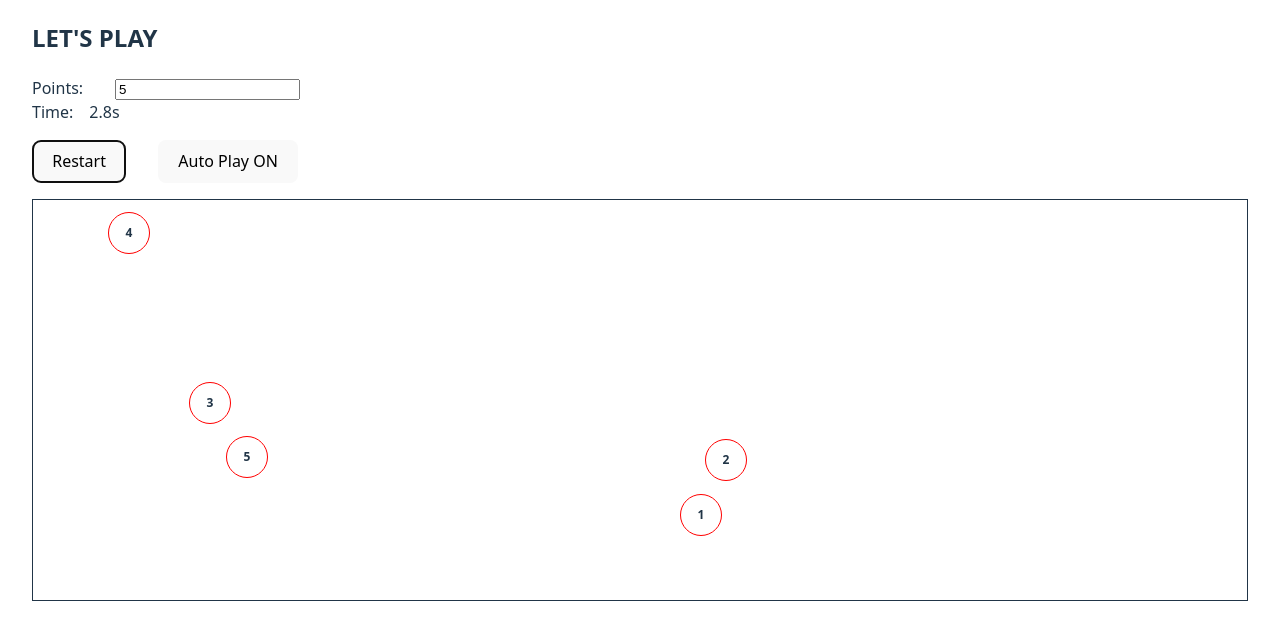
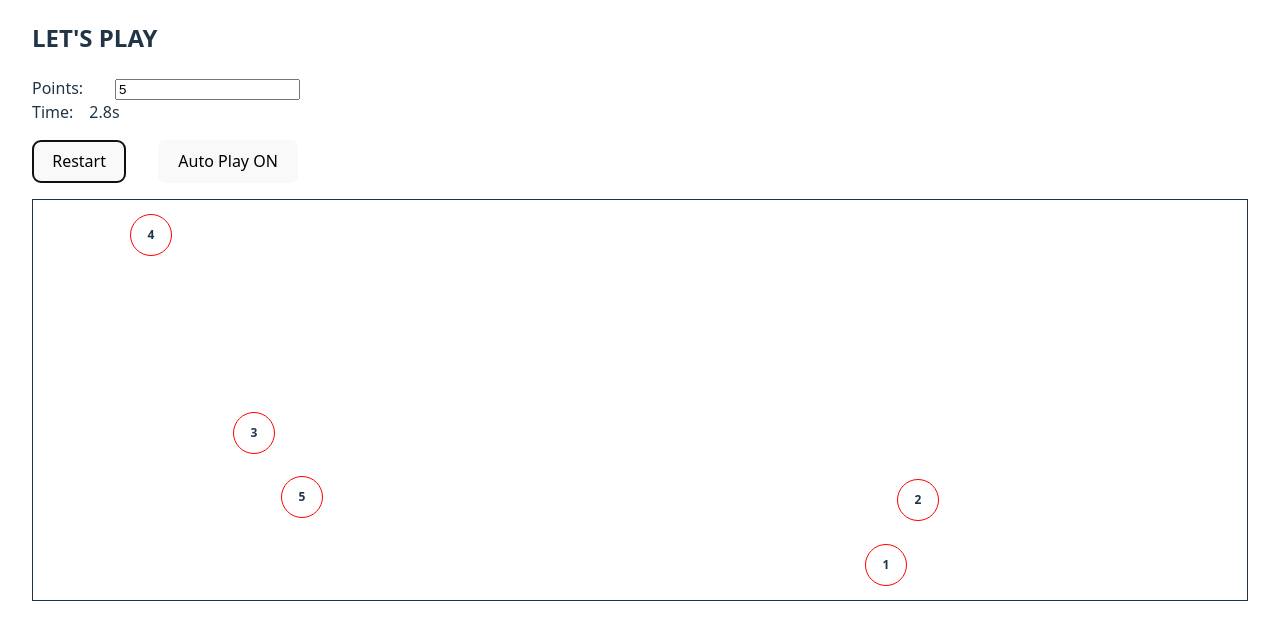
Before and after one commit to Luuvinhkhoi/Game, a React (Vite) app: page / in a window 1280 px wide. Both pictures are taken after a click on the button "Play". Shown: the top 640 px of the page. Built offline with nearby package versions, Linux system fonts and the light colour scheme.

Commit message:
Fix error

```diff
--- a/src/App.jsx
+++ b/src/App.jsx
@@ -13,10 +13,24 @@ function App() {
   const [isAutoPlay, setIsAutoPlay]=useState(false)
   const isAutoPlayRef = useRef(false)
   const getRandomPosition = () => {
-    const top = Math.floor(Math.random() * 300);
-    const left = Math.floor(Math.random() * window.innerWidth*0.7);
-    console.log(window.innerWidth*0.8)
-    return { top, left };
+    if(window.innerWidth>1200){
+      const top = Math.floor(Math.random() * 350);
+      const left = Math.floor(Math.random() * window.innerWidth*0.9);
+      return { top, left };
+    } else if(window.innerWidth>700 && window.innerWidth<1200){
+      const top = Math.floor(Math.random() * 350);
+      const left = Math.floor(Math.random() * window.innerWidth*0.85);
+      return { top, left };
+    } else if(window.innerWidth>400 && window.innerWidth<700){
+      const top = Math.floor(Math.random() * 350);
+      const left = Math.floor(Math.random() * window.innerWidth*0.8);
+      return { top, left };
+    }
+    else{
+      const top = Math.floor(Math.random() * 350);
+      const left = Math.floor(Math.random() * window.innerWidth*0.7);
+      return { top, left };
+    }
   };
   const circleClick = (index) => {
     const clickedCircle = circle[index]
@@ -137,6 +151,7 @@ function App() {
                   backgroundColor:item.isCountingDown?'red':'white',
                   top: `${item.top}px`,
                   left: `${item.left}px`,
+                  zIndex:`${(inputValue - item.index + 1) * 10}`,
                   opacity:item.isCountingDown?item.countdown/3:1
                 }}
               >
```
